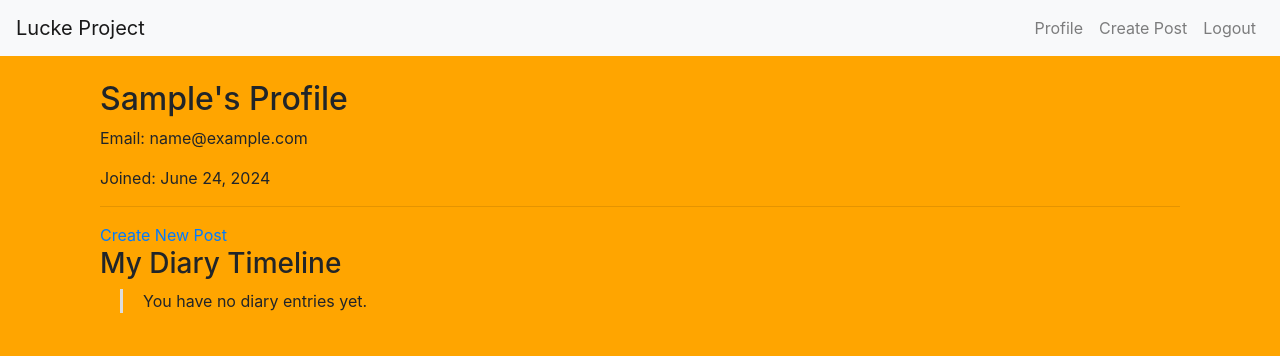
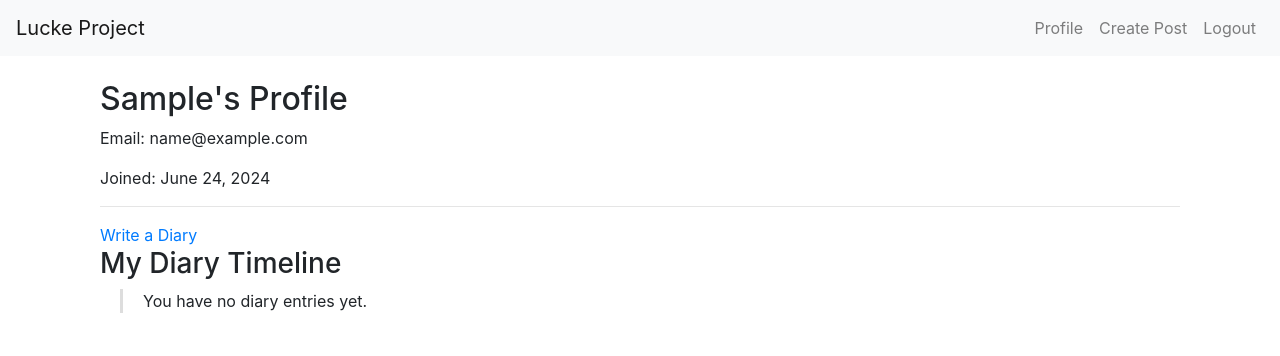
Before and after one commit to QAV-T/lucke, a Django app: page /profile/ in a window 1280 px wide. Shown: the top 356 px of the page. Run offline with Django 5.2, Linux system fonts and the light colour scheme; the visitor is signed in with stand-in values (Sample User, id 1); data that the repository does not hold is empty; some libraries are stand-ins or nearby versions.

Commit message:
Starting with the front end changes

```diff
--- a/lucke/diary/urls.py
+++ b/lucke/diary/urls.py
@@ -3,7 +3,7 @@ from . import views
 
 urlpatterns = [
     path('', views.home, name='home'),
-    path('create/', views.create_diary, name='create_diary'),
+    path('newdiary/', views.create_diary, name='create_diary'),
     path('signup/', views.CustomSignupView.as_view(), name='account_signup'),
     path('logout_confirmation/', views.logout_confirmation, name='logout_confirmation'),
     path('profile/', views.profile_view, name='profile'),
--- a/lucke/static/css/styles.css
+++ b/lucke/static/css/styles.css
@@ -12,9 +12,9 @@
   color: #555;
 }
 
-body {
+/* body {
   background-color: orange;
-}
+} */
 .container {
   margin-top: 50px;
 }
--- a/lucke/templates/create_diary.html
+++ b/lucke/templates/create_diary.html
@@ -1,14 +1,14 @@
 {% extends "base.html" %}
 
-{% block title %}Create Post - Lucke Project{% endblock %}
+{% block title %}Write a Diary - Lucke Project{% endblock %}
 
 {% block content %}
 <div class="create-post-container">
-    <h2 class="text-center">Create a Diary Entry</h2>
+    <h2 class="text-center">Write a Diary</h2>
     <form method="post">
         {% csrf_token %}
         {{ form.as_p }}
-        <button type="submit" class="btn btn-primary btn-block">Create Post</button>
+        <button type="submit" class="btn btn-primary btn-block">Dangle It</button>
     </form>
 </div>
 {% endblock %}
--- a/lucke/templates/profile.html
+++ b/lucke/templates/profile.html
@@ -11,7 +11,7 @@
     <hr>
 
     {% if user.is_authenticated %}
-    <a href="{% url 'create_diary' %}">Create New Post</a>
+    <a href="{% url 'create_diary' %}">Write a Diary</a>
     <h3>My Diary Timeline</h3>
     <div class="timeline">
         {% for diary in diaries %}
```
